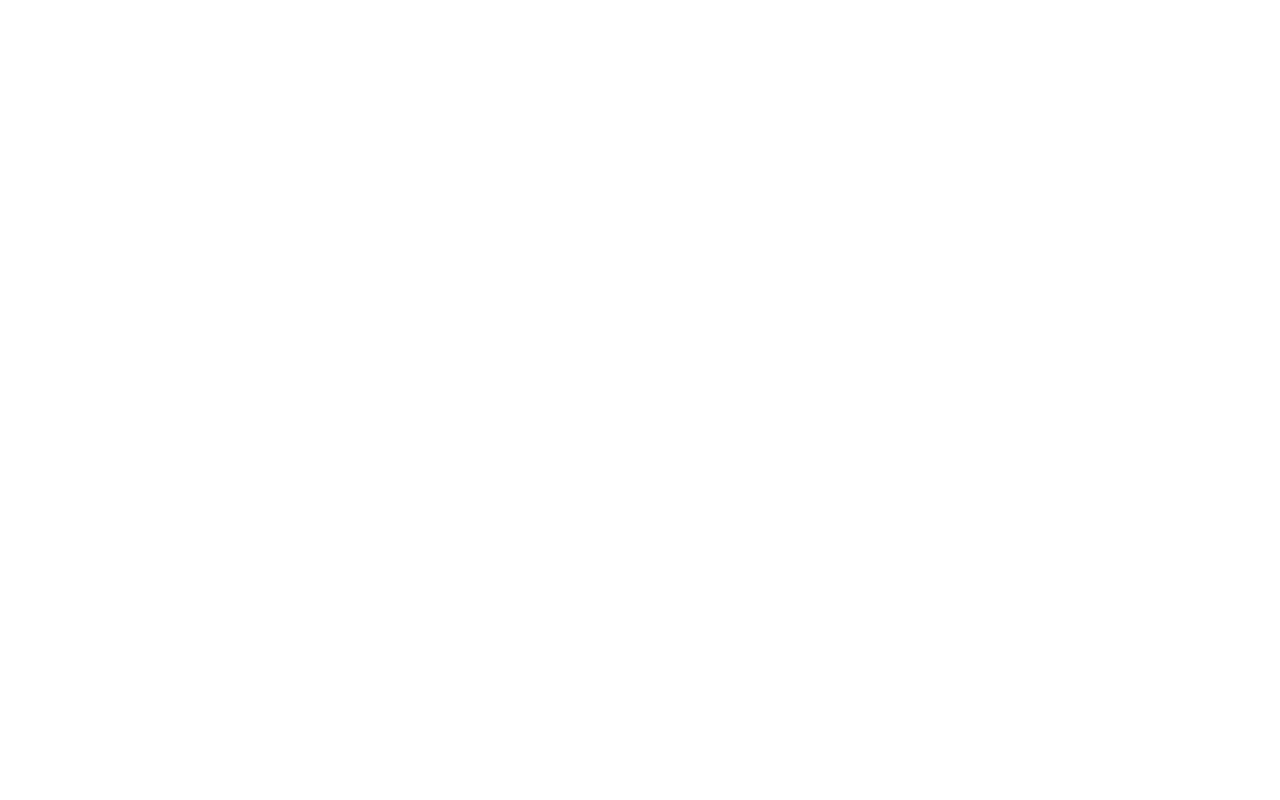
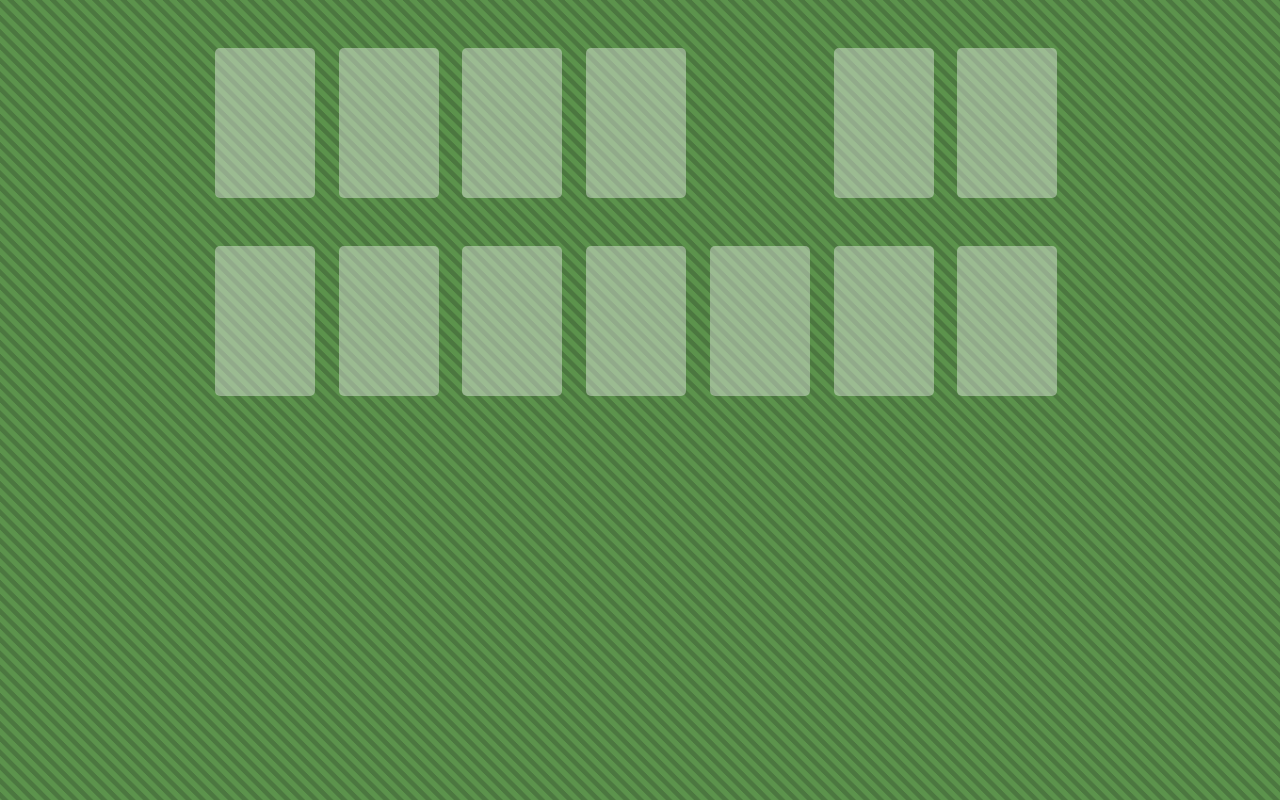
Before and after one commit to catarina-mcs/solitaire, a website: page src/index.html in a window 1280 px wide. Drawn offline with Linux system fonts and the light colour scheme.

Commit message:
Add basic elements and style

```diff
--- a/src/index.html
+++ b/src/index.html
@@ -8,6 +8,24 @@
     <title>Solitaire</title>
 </head>
 <body>
+    <div class="game-area">
+        <div class="foundations-pile placeholder"></div>
+        <div class="foundations-pile placeholder"></div>
+        <div class="foundations-pile placeholder"></div>
+        <div class="foundations-pile placeholder"></div>
+
+        <div class="waste-pile placeholder"></div>
+        <div class="stock-pile placeholder"></div>
+
+        <div class="tableau-pile placeholder"></div>
+        <div class="tableau-pile placeholder"></div>
+        <div class="tableau-pile placeholder"></div>
+        <div class="tableau-pile placeholder"></div>
+        <div class="tableau-pile placeholder"></div>
+        <div class="tableau-pile placeholder"></div>
+        <div class="tableau-pile placeholder"></div>
+    </div>
+
     <script src="./scripts/index.js"></script>
 </body>
 </html>
--- a/src/styles/styles.css
+++ b/src/styles/styles.css
@@ -0,0 +1,38 @@
+* {
+    margin: 0;
+    padding: 0;
+    box-sizing: border-box;
+}
+
+body {
+    background: linear-gradient(45deg, #5c934c 25%, #4c7740 25%, #4c7740 50%, #5c934c 50%, #5c934c 75%, #4c7740 75%, #4c7740 100%);
+    background-size: 14.14px 14.14px;
+}
+
+.game-area {
+    max-width: 850px;
+    margin: 3em auto 0;
+    display: grid;
+    grid-template-columns: repeat(7, 1fr);
+    grid-column-gap: 1em;
+    grid-row-gap: 3em;
+}
+
+.placeholder {
+    background-color: #f1f0f06b;
+    border-radius: 5px;
+    width: 100px;
+    height: 150px;
+}
+
+.waste-pile {
+    grid-column: 6 / 7;
+}
+
+.stock-pile {
+    grid-column: 7 / 8;
+}
+
+.tableau-pile {
+    grid-row: 2 / 3;
+}
```
